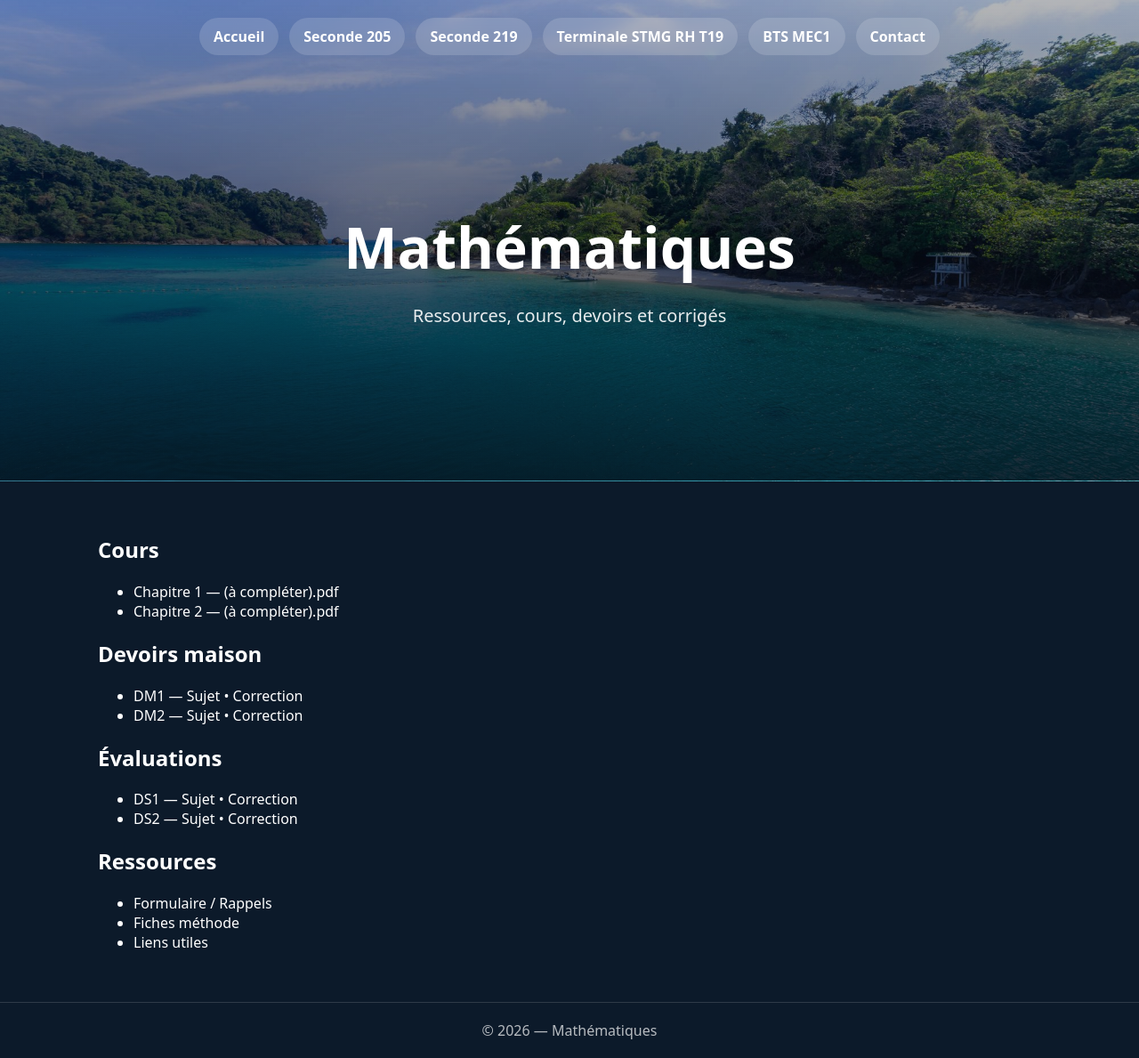
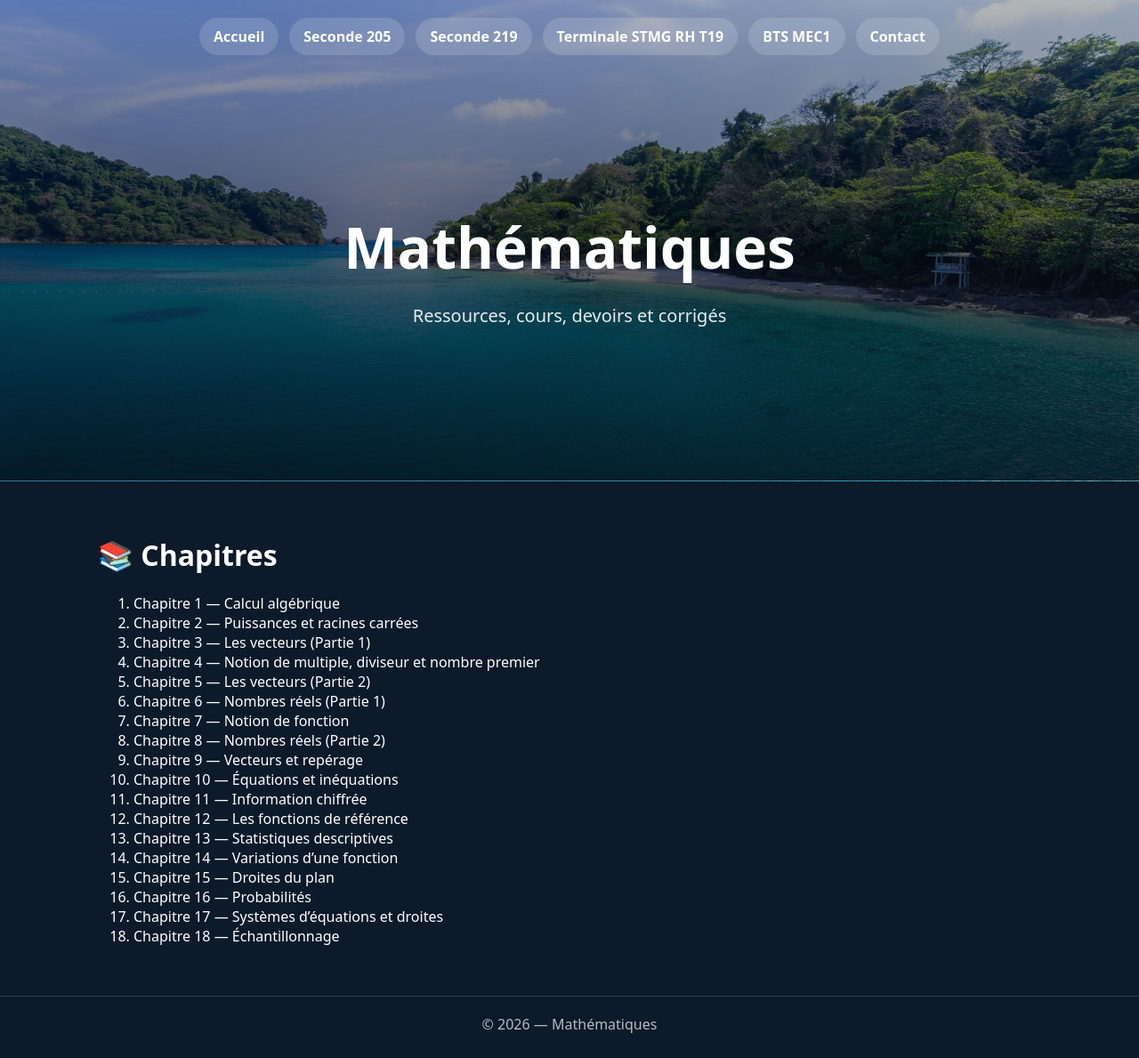
Before and after one commit to rudasingwaibrahim/rudasingwaibrahim.github.io, a Jekyll site: the page built from classes/seconde205.md, in a window 1280 px wide. Shown: the whole page at 89% size. Built offline with Jekyll 4.4.1, drawn with Linux system fonts in a browser that asks for light colours; our own code applies the rules of GitHub Pages for plain Markdown files.

Commit message:
Update seconde205.md

```diff
--- a/classes/seconde205.md
+++ b/classes/seconde205.md
@@ -2,22 +2,26 @@
 title: Seconde 205
 permalink: /classes/seconde205/
 hero_title: "Seconde 205"
-hero_subtitle: "Cours • Devoirs • Évaluations • Ressources"
+hero_subtitle: "Activités • Cours • QCM • Exercices • Devoirs • Corrigés"
 ---
 
-## Cours
-- [Chapitre 1 — (à compléter).pdf](#)
-- [Chapitre 2 — (à compléter).pdf](#)
+# 📚 Chapitres
 
-## Devoirs maison
-- [DM1 — Sujet](#) • [Correction](#)
-- [DM2 — Sujet](#) • [Correction](#)
-
-## Évaluations
-- [DS1 — Sujet](#) • [Correction](#)
-- [DS2 — Sujet](#) • [Correction](#)
-
-## Ressources
-- [Formulaire / Rappels](#)
-- [Fiches méthode](#)
-- [Liens utiles](#)
+1. [Chapitre 1 — Calcul algébrique](/classes/seconde205/chapitre1/)
+2. [Chapitre 2 — Puissances et racines carrées](/classes/seconde205/chapitre2/)
+3. [Chapitre 3 — Les vecteurs (Partie 1)](/classes/seconde205/chapitre3/)
+4. [Chapitre 4 — Notion de multiple, diviseur et nombre premier](/classes/seconde205/chapitre4/)
+5. [Chapitre 5 — Les vecteurs (Partie 2)](/classes/seconde205/chapitre5/)
+6. [Chapitre 6 — Nombres réels (Partie 1)](/classes/seconde205/chapitre6/)
+7. [Chapitre 7 — Notion de fonction](/classes/seconde205/chapitre7/)
+8. [Chapitre 8 — Nombres réels (Partie 2)](/classes/seconde205/chapitre8/)
+9. [Chapitre 9 — Vecteurs et repérage](/classes/seconde205/chapitre9/)
+10. [Chapitre 10 — Équations et inéquations](/classes/seconde205/chapitre10/)
+11. [Chapitre 11 — Information chiffrée](/classes/seconde205/chapitre11/)
+12. [Chapitre 12 — Les fonctions de référence](/classes/seconde205/chapitre12/)
+13. [Chapitre 13 — Statistiques descriptives](/classes/seconde205/chapitre13/)
+14. [Chapitre 14 — Variations d'une fonction](/classes/seconde205/chapitre14/)
+15. [Chapitre 15 — Droites du plan](/classes/seconde205/chapitre15/)
+16. [Chapitre 16 — Probabilités](/classes/seconde205/chapitre16/)
+17. [Chapitre 17 — Systèmes d'équations et droites](/classes/seconde205/chapitre17/)
+18. [Chapitre 18 — Échantillonnage](/classes/seconde205/chapitre18/)
```
